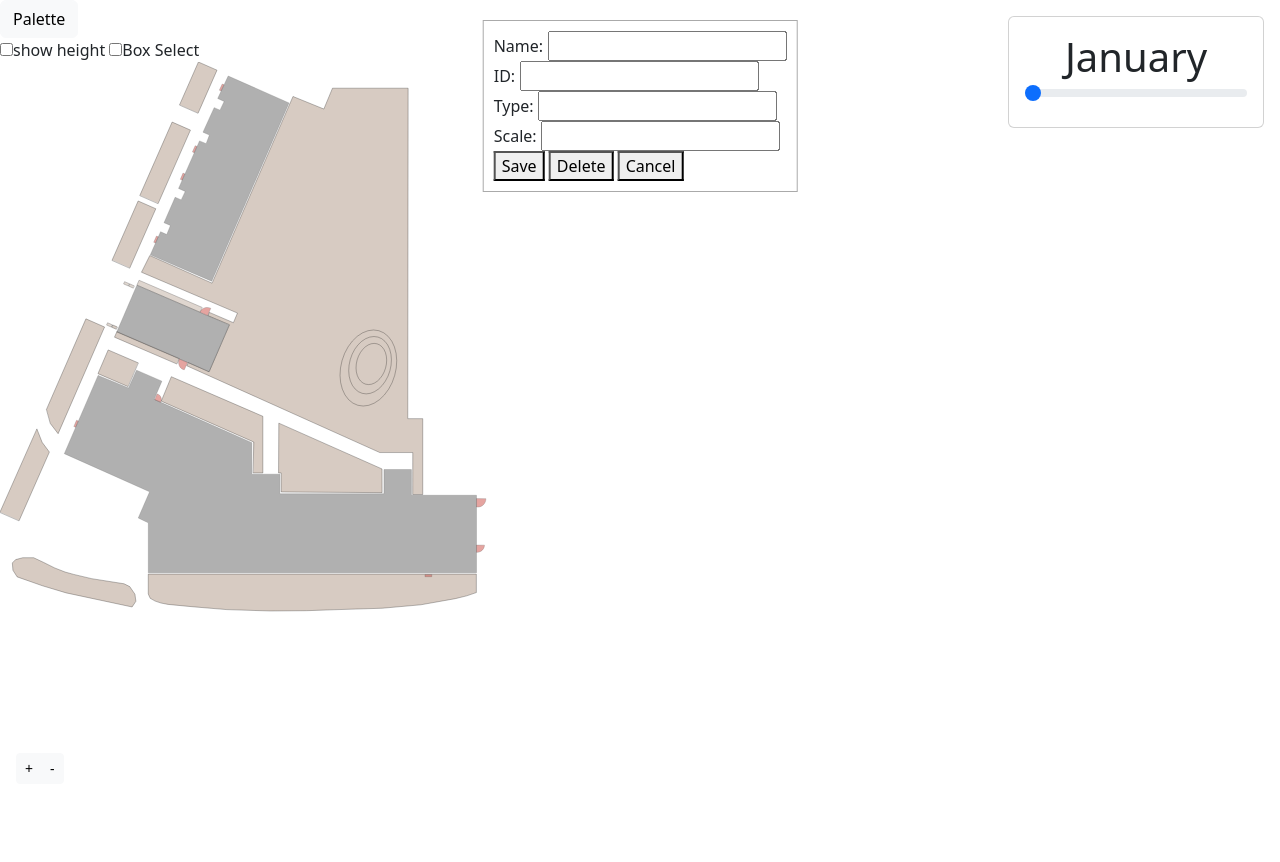
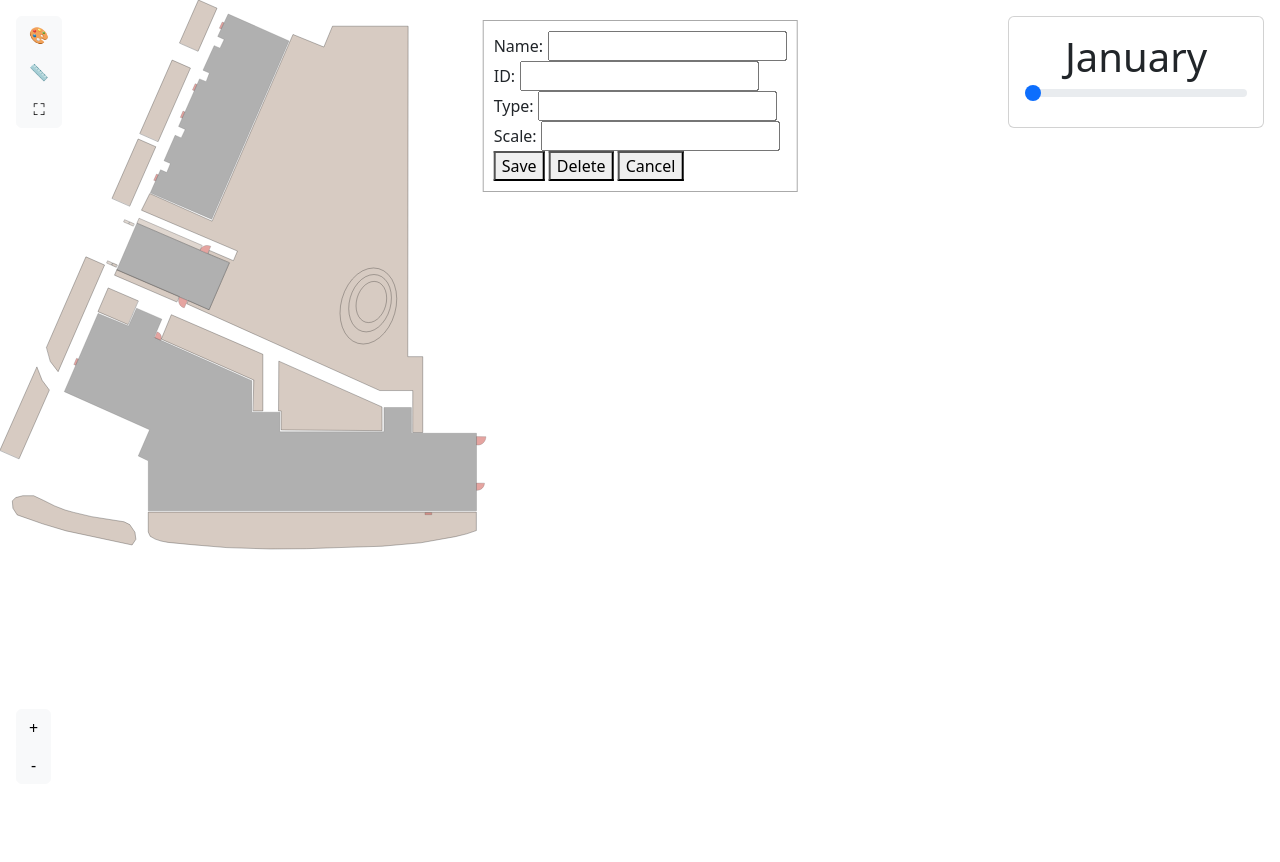
Before and after one commit to heeplr/gardenmap, a Flask app: page / in a window 1280 px wide. After the commit the page ends 768 px from the top, so only its background shows below. Run offline with Flask 3, Linux system fonts and the light colour scheme; data that the repository does not hold is empty; some libraries are stand-ins or nearby versions.

Commit message:
use bootstrap button group for toolbox

```diff
--- a/templates/index.html
+++ b/templates/index.html
@@ -6,6 +6,7 @@
     <title>Garden Map</title>
     <style>
         html, body { margin: 0; overflow: hidden; }
+        #toolbox { position: absolute; top: 1rem; left: 1rem; }
         .plants-item { padding: 5px; cursor: grab; border-bottom: 1px solid #eee; user-select: none; }
         .plants-item img { width: 1.5em; height: 1.5em; margin-left: 1em; }
         #edit-form { position: fixed; top: 20px; left: 50%; transform: translateX(-50%); background: #fff; padding: 10px; border: 1px solid #aaa; z-index: 10; }
@@ -41,15 +42,20 @@
         </div>
     </div>
 
-    <div id="zoom-controls" class="btn-group btn-group-sm" role="group" aria-label="zoom">
+    <div id="zoom-controls" class="btn-group-vertical" role="group" aria-label="zoom">
       <button type="button" class="btn btn-light" onclick="viewZoom(1.2)">+</button>
       <button type="button" class="btn btn-light" onclick="viewZoom(1/1.2)">-</button>
     </div>
 
+    <div class="btn-group-vertical" id="toolbox" role="group" aria-label="toolbox">
+      <button type="button" class="btn btn-light" data-bs-toggle="offcanvas" data-bs-target="#palette">🎨</button>
 
-    <button type="button" class="btn btn-light" data-bs-toggle="offcanvas" data-bs-target="#palette">
-      Palette
-    </button>
+      <input type="checkbox" class="btn-check" id="heightVisualizationToggle" onclick="heightViewToggle(this.checked)" autocomplete="off">
+      <label class="btn btn-light" for="heightVisualizationToggle">📏</label>
+
+      <input type="checkbox" class="btn-check" id="boxSelectToggle" onclick="boxSelectToggle(this.checked)" autocomplete="off">
+      <label class="btn btn-light" for="boxSelectToggle">⛶</label>
+    </div>
 
     <div class="offcanvas offcanvas-start" data-bs-scroll="true" data-bs-backdrop="false" tabindex="-1" id="palette" aria-labelledby="paletteLabel">
       <div class="offcanvas-header">
@@ -61,11 +67,6 @@
       <div class="offcanvas-footer plants-toolbar">
         <button type="button" class="btn btn-light" onclick="plantPaletteAdd()">+</button>
       </div>
-    </div>
-
-    <div id="toolbar">
-        <input type="checkbox" id="heightVisualizationToggle" onclick="heightViewToggle(this.checked)">show height
-        <input type="checkbox" id="boxSelectToggle" onclick="boxSelectToggle(this.checked)">Box Select
     </div>
 
     {% include "map.svg" %}
```
